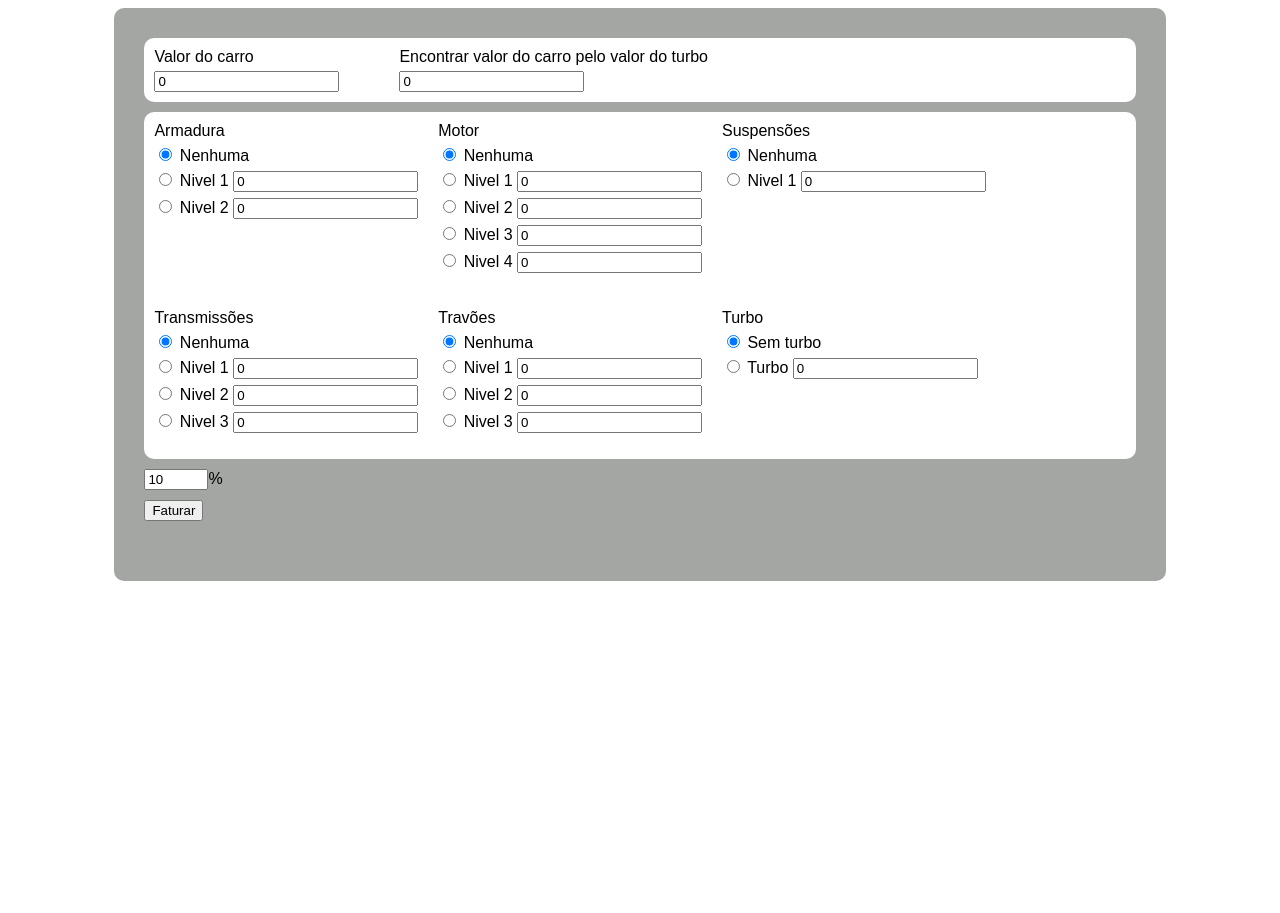
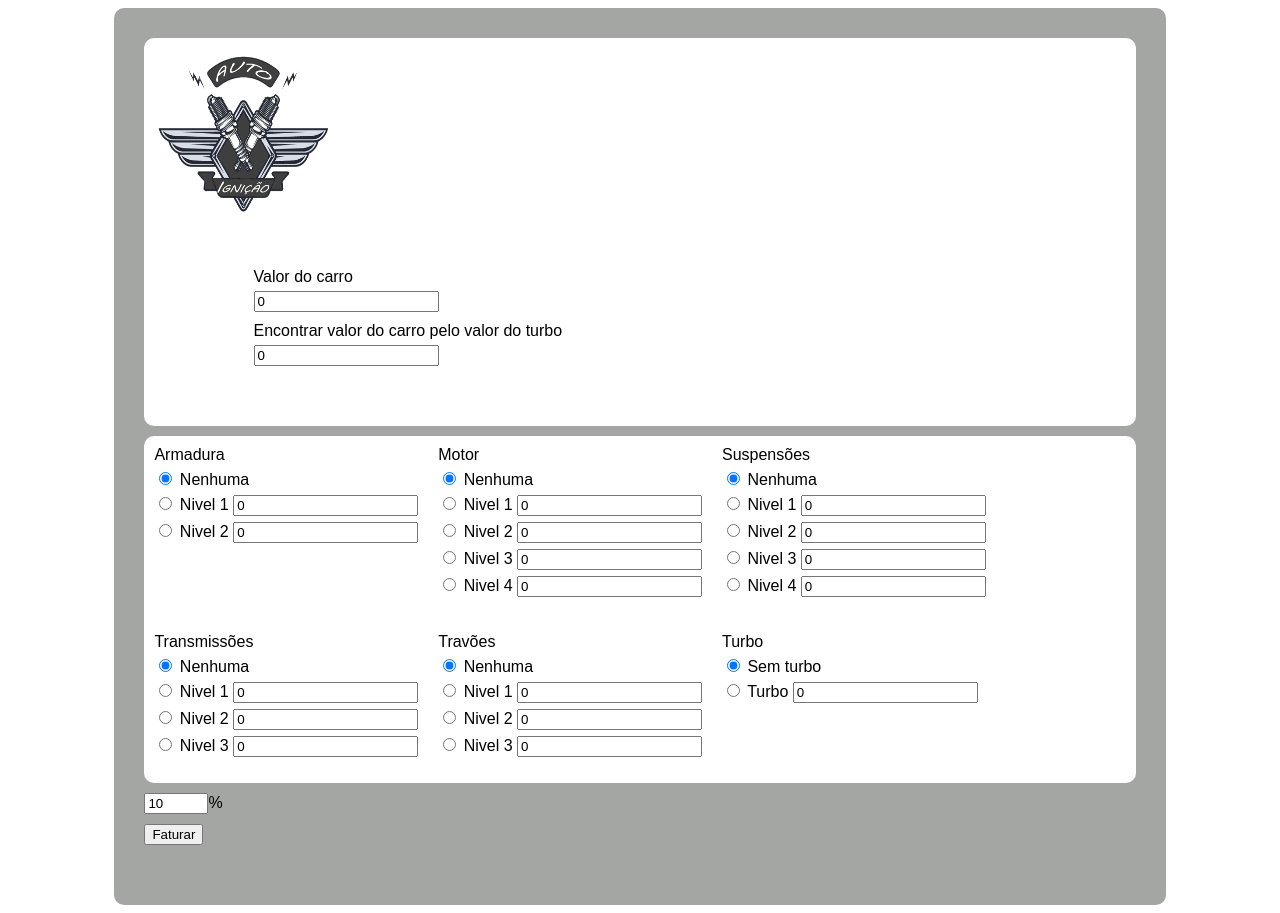
Before and after one commit to mikasonwar/Terrori, a plain HTML site: page index.html in a window 1280 px wide. Before the commit the page ends 800 px from the top, so only its background shows below. Drawn offline with Linux system fonts and the light colour scheme; a web font is replaced by a local one.

Commit message:
mais bonito

```diff
--- a/autoignicao.css
+++ b/autoignicao.css
@@ -3,7 +3,6 @@ body {
 }
 .container {
   border-radius: 10px;
-  background-color: rgba(63, 66, 63, 0.47);
   flex-direction: column;
   align-content: center;
   align-items: center;
--- a/index.html
+++ b/index.html
@@ -14,16 +14,21 @@
   </head>
   <body>
 
-    <div class="container">
+    <div class="container" style="background-color: rgba(63, 66, 63, 0.47);">
+
+
 
         <div class="caixa">
+            <img src="autoignicao2.png" height="200" width="200">
+            <div class="container">
                 <div class="conteudo">
                     <span>Valor do carro</span>
                     <input type="number" id="carro" value="0">
                 </div>
-            <div class="conteudo" style="margin-left:50px;">
+                <div class="conteudo">
                         <span>Encontrar valor do carro pelo valor do turbo</span>
                         <input type="number" id="turbo" value="0">
+                </div>
             </div>
         </div>
 
@@ -53,6 +58,9 @@
                 <form id="suspensao">
                         <span><input type="radio" name="suspensao" value="0" checked="checked"> Nenhuma</span>
                         <span><input type="radio" name="suspensao" value="0.0372"> Nivel 1 <input type="number" value="0" readonly></span>
+                        <span><input type="radio" name="suspensao" value="0.0744"> Nivel 2 <input type="number" value="0" readonly></span>
+                        <span><input type="radio" name="suspensao" value="0.1488"> Nivel 3 <input type="number" value="0" readonly></span>
+                        <span><input type="radio" name="suspensao" value="0.297696"> Nivel 4 <input type="number" value="0" readonly></span>
                 </form>
             </div>
 
```
Also changed, not shown: autoignicao2.png (added). Lines whose indentation alone changed are shown as unchanged.
